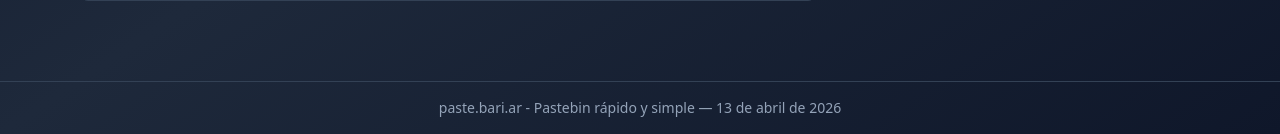
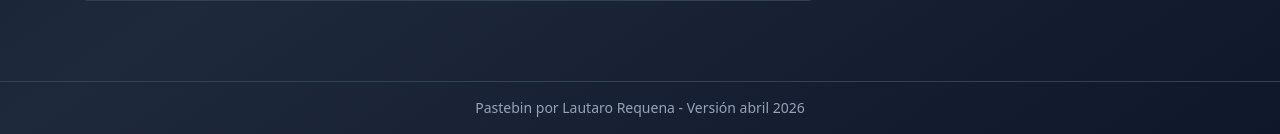
Before and after one commit to labrc/pastebin_bari, a Django app: page / in a window 1280 px wide. Shown: the part 726-860 px from the top of the page. Run offline with Django 4.2, Linux system fonts and the light colour scheme; some libraries are stand-ins or nearby versions.

Commit message:
chore: update footer text
Co-authored-by: Qwen-Coder <qwen-coder@alibabacloud.com>

```diff
--- a/templates/base.html
+++ b/templates/base.html
@@ -29,7 +29,7 @@
     </main>
 
     <footer class="border-t border-slate-700 mt-12 py-4 text-center text-slate-400 text-sm">
-        <p>paste.bari.ar - Pastebin rápido y simple — 13 de abril de 2026</p>
+        <p>Pastebin por Lautaro Requena - Versión abril 2026</p>
     </footer>
 </body>
 
```
